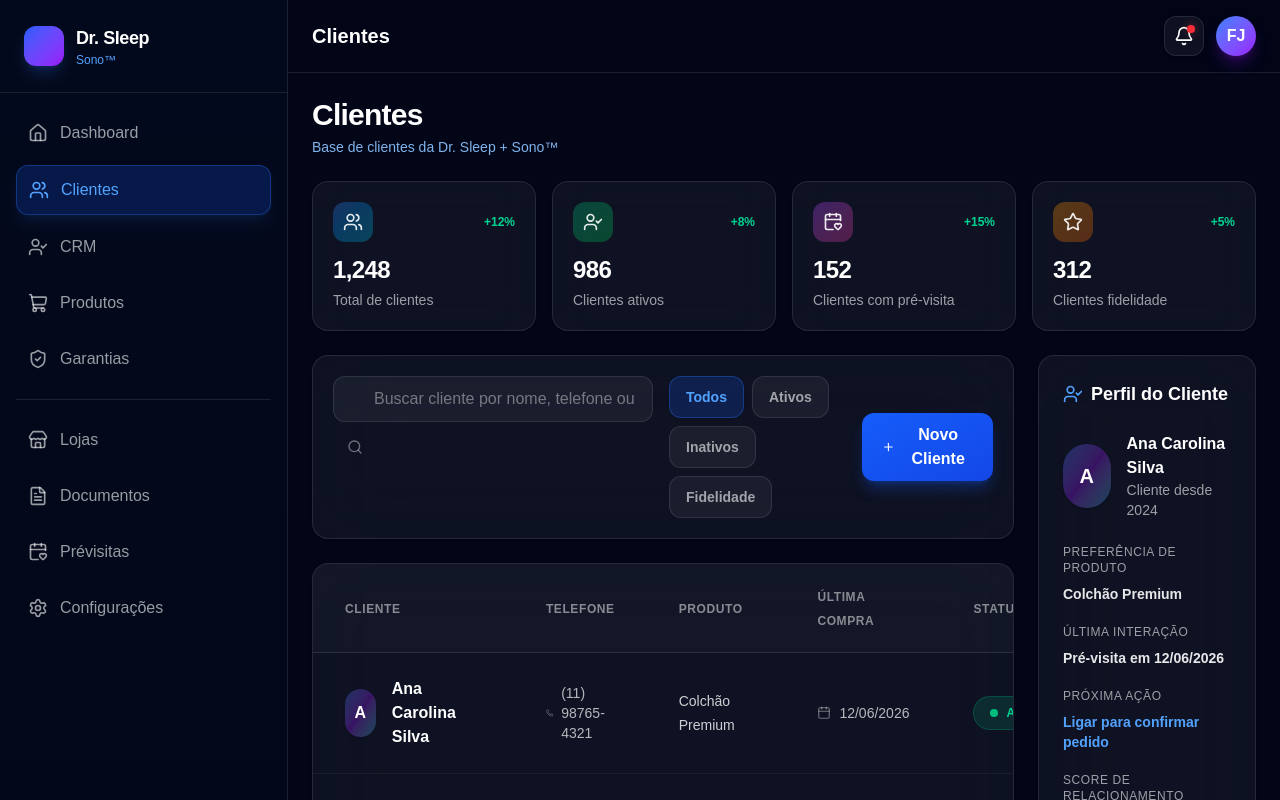
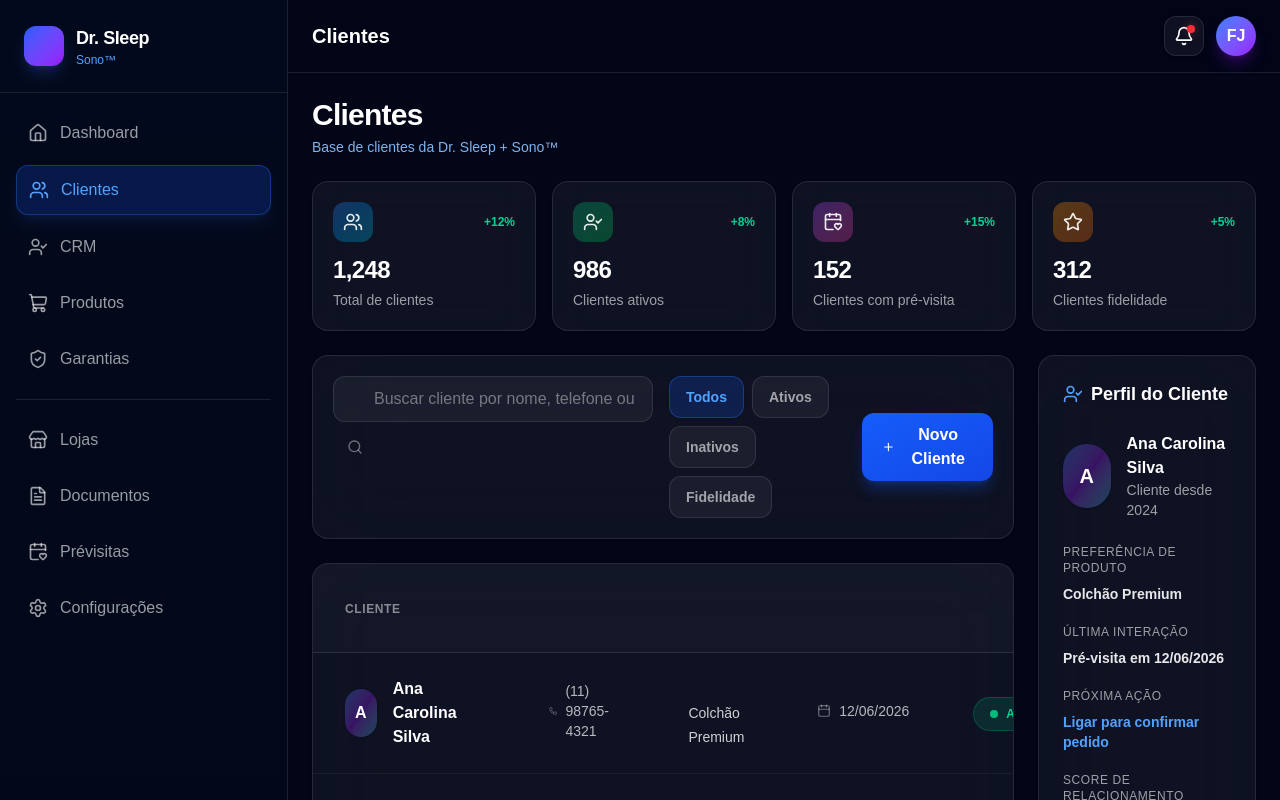
Before and after one commit to contatoaqualuxo-boop/app-teste-drsleepfranciscojunqueira, a Next.js app: page /empresa/clientes in a window 1280 px wide. Shown: the top 800 px of the page. Built offline with nearby package versions, Linux system fonts and the light colour scheme; no server answers.

Commit message:
feat: connect crm navigation

```diff
--- a/src/app/empresa/clientes/page.tsx
+++ b/src/app/empresa/clientes/page.tsx
@@ -1,5 +1,6 @@
 "use client";
 
+import Link from "next/link";
 import { DashboardLayout } from "@/components/layout/DashboardLayout";
 import {
   Home, Users, ShoppingCart, ShieldCheck, Bell, Settings, ChevronRight,
@@ -137,7 +138,8 @@ export default function ClientesPage() {
                     {clients.map((client) => {
                       const statusConfig = getStatusConfig(client.status);
                       return (
-                        <tr key={client.id} className="group hover:bg-white/5 transition-all duration-300 cursor-pointer">
+                        <Link key={client.id} href={`/empresa/clientes/${client.id}`} className="block">
+                          <tr className="group hover:bg-white/5 transition-all duration-300 cursor-pointer">
                           <td className="px-8 py-6">
                             <div className="flex items-center gap-4">
                               <div className="w-12 h-12 rounded-full bg-gradient-to-br from-blue-500/30 via-purple-600/30 to-cyan-500/30 flex items-center justify-center text-white font-semibold shadow-sm">
@@ -170,7 +172,8 @@ export default function ClientesPage() {
                           <td className="px-8 py-6">
                             <span className="text-white/90 text-sm font-bold">{client.potential}</span>
                           </td>
-                        </tr>
+                          </tr>
+                        </Link>
                       );
                     })}
                   </tbody>
--- a/src/app/empresa/lojas/page.tsx
+++ b/src/app/empresa/lojas/page.tsx
@@ -1,5 +1,6 @@
 "use client";
 
+import Link from "next/link";
 import { DashboardLayout } from "@/components/layout/DashboardLayout";
 import {
   Home, Users, ShoppingCart, ShieldCheck, Bell, Settings, ChevronRight,
@@ -111,7 +112,8 @@ export default function StoresPage() {
             </div>
             <div className="grid grid-cols-1 md:grid-cols-2 gap-4">
               {stores.map((store) => (
-                <div key={store.id} className="bg-white/5 backdrop-blur-2xl border border-white/10 rounded-2xl p-5 hover:bg-white/10 hover:border-white/20 transition-all duration-300 hover:shadow-xl shadow-sm">
+                <Link key={store.id} href={`/empresa/lojas/${store.id}`} className="block">
+                  <div className="bg-white/5 backdrop-blur-2xl border border-white/10 rounded-2xl p-5 hover:bg-white/10 hover:border-white/20 transition-all duration-300 hover:shadow-xl shadow-sm cursor-pointer">
                   <div className="flex justify-between items-start mb-4">
                     <div>
                       <h3 className="text-white font-semibold">{store.name}</h3>
@@ -147,7 +149,8 @@ export default function StoresPage() {
                       <ChevronRight className="w-4 h-4" />
                     </button>
                   </div>
-                </div>
+                  </div>
+                </Link>
               ))}
             </div>
           </div>
--- a/src/app/empresa/produtos/page.tsx
+++ b/src/app/empresa/produtos/page.tsx
@@ -1,5 +1,6 @@
 "use client";
 
+import Link from "next/link";
 import { DashboardLayout } from "@/components/layout/DashboardLayout";
 import {
   Home, Users, ShoppingCart, ShieldCheck, Bell, Settings, ChevronRight,
@@ -121,7 +122,8 @@ export default function ProdutosPage() {
               {products.map((product) => {
                 const statusConfig = getStatusConfig(product.status);
                 return (
-                  <div key={product.id} className="bg-white/5 backdrop-blur-2xl border border-white/10 rounded-2xl p-6 hover:bg-white/10 hover:border-white/20 transition-all duration-300 hover:shadow-xl shadow-sm relative">
+                  <Link key={product.id} href={`/empresa/produtos/${product.id}`} className="block">
+                    <div className="bg-white/5 backdrop-blur-2xl border border-white/10 rounded-2xl p-6 hover:bg-white/10 hover:border-white/20 transition-all duration-300 hover:shadow-xl shadow-sm relative cursor-pointer">
                     {product.featured && (
                       <div className="absolute top-4 right-4">
                         <span className="px-3 py-1 rounded-full text-xs font-semibold bg-amber-500/15 border border-amber-500/25 text-amber-400 flex items-center gap-1.5">
@@ -143,7 +145,8 @@ export default function ProdutosPage() {
                       </span>
                     </div>
                     <p className="text-white/60 text-xs">Estoque: {product.stock} unidades</p>
-                  </div>
+                    </div>
+                  </Link>
                 );
               })}
             </div>
```
